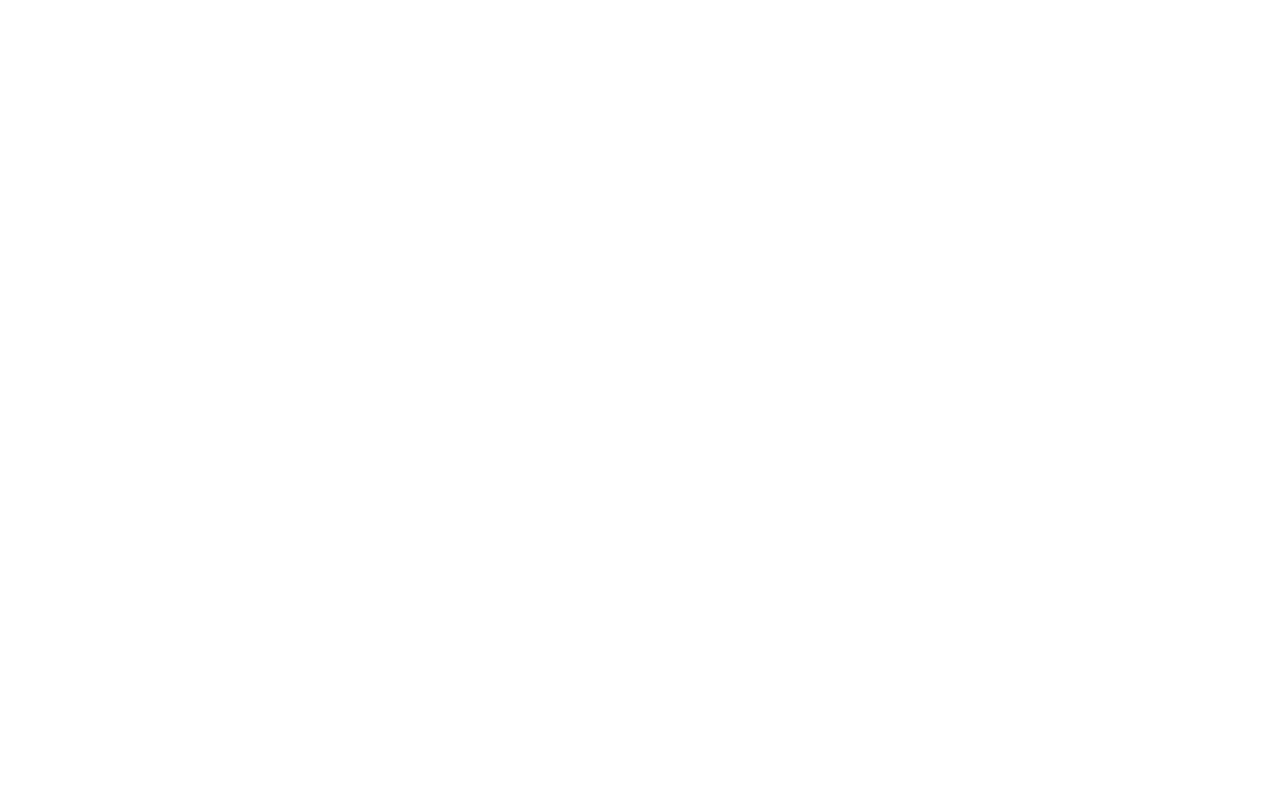
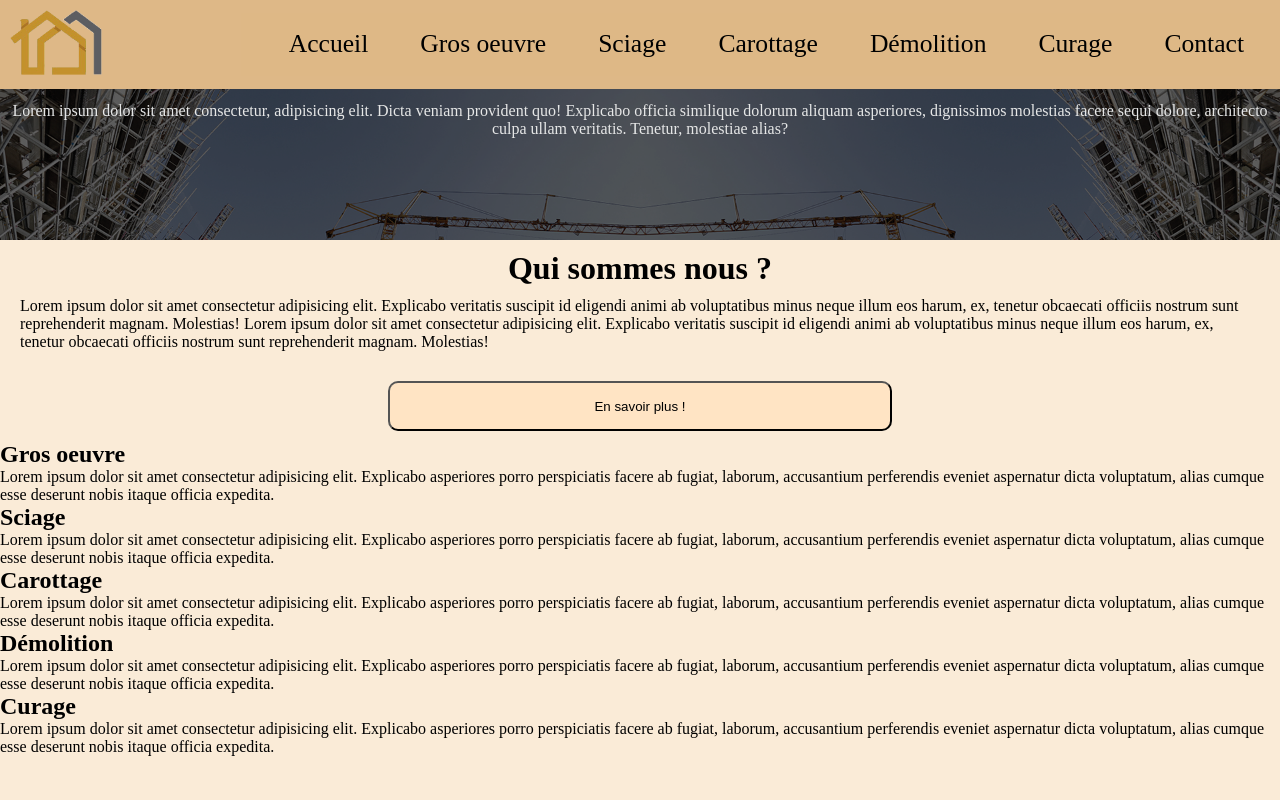
Before and after one commit to Guillaume-samtmann/devgys, a PHP site: page / in a window 1280 px wide. Before the commit the page is empty. Run offline with PHP 8.4, Linux system fonts and the light colour scheme.

Commit message:
deuxime commit

```diff
--- a/index.php
+++ b/index.php
@@ -3,9 +3,84 @@
 <head>
     <meta charset="UTF-8">
     <meta name="viewport" content="width=device-width, initial-scale=1.0">
+    <link rel="stylesheet" href="styles.css">
     <title>Tabat</title>
 </head>
 <body>
+<header>
+<nav class="navbar " role="navigation">
+        <div class="navbar__logo">
+            <ul>
+                <li>
+                    <a class="logo" href="index.php"><img src="img/logo.png" alt=""></a>
+                </li>
+            </ul>
+        </div>
+        <ul class="navbar__links">
+            <li class="navbar__link first"><a href="index.php">Accueil</a></li>
+            <li class="navbar__link second"><a href="listing.php">Gros oeuvre</a></li>
+            <li class="navbar__link third"><a href="form_recherche.php">Sciage</a></li>
+            <li class="navbar__link four"><a href="./admin/admin.php">Carottage</a></li>
+            <li class="navbar__link five"><a href="./admin/admin.php">Démolition</a></li>
+            <li class="navbar__link six"><a href="./admin/admin.php">Curage</a></li>
+            <li class="navbar__link seven"><a href="./admin/admin.php">Contact</a></li>
+        </ul>
+        <button class="burger">
+            <span class="bar"></span>
+
+        </button>
+    </nav>
+    <script src="js.js"></script>
+</header>
+<main>
+    <div class="intro">
+        <p>Lorem ipsum dolor sit amet consectetur, adipisicing elit. Dicta veniam provident quo! Explicabo officia similique dolorum
+            aliquam asperiores, dignissimos molestias facere sequi dolore, architecto culpa ullam veritatis. Tenetur, molestiae alias?
+        </p>
+    </div>
+    <div class="descriptiontabat">
+        <h1>Qui sommes nous ?</h1>
+        <p>Lorem ipsum dolor sit amet consectetur adipisicing elit. Explicabo veritatis suscipit id eligendi animi ab
+            voluptatibus minus neque illum eos harum, ex, tenetur obcaecati officiis nostrum sunt reprehenderit magnam. Molestias!
+            Lorem ipsum dolor sit amet consectetur adipisicing elit. Explicabo veritatis suscipit id eligendi animi ab
+            voluptatibus minus neque illum eos harum, ex, tenetur obcaecati officiis nostrum sunt reprehenderit magnam. Molestias!
+        </p>
+        <button>En savoir plus !</button>
+    </div>
+    <div class="lesactivites">
+        <div class="gros-oeuvre">
+            <h2>Gros oeuvre</h2>
+              <p>Lorem ipsum dolor sit amet consectetur adipisicing elit. Explicabo asperiores porro perspiciatis facere ab fugiat,
+                laborum, accusantium perferendis eveniet aspernatur dicta voluptatum, alias cumque esse deserunt nobis itaque officia expedita.
+            </p>
+        </div>
+        <div class="sciage">
+            <h2>Sciage</h2>
+            <p>Lorem ipsum dolor sit amet consectetur adipisicing elit. Explicabo asperiores porro perspiciatis facere ab fugiat,
+                laborum, accusantium perferendis eveniet aspernatur dicta voluptatum, alias cumque esse deserunt nobis itaque officia expedita.
+            </p>
+        </div>
+        <div class="carottage">
+            <h2>Carottage</h2>
+            <p>Lorem ipsum dolor sit amet consectetur adipisicing elit. Explicabo asperiores porro perspiciatis facere ab fugiat,
+            laborum, accusantium perferendis eveniet aspernatur dicta voluptatum, alias cumque esse deserunt nobis itaque officia expedita.
+        </p>
+        </div>
+        <div class="demolition">
+            <h2>Démolition</h2>
+            <p>Lorem ipsum dolor sit amet consectetur adipisicing elit. Explicabo asperiores porro perspiciatis facere ab fugiat,
+                laborum, accusantium perferendis eveniet aspernatur dicta voluptatum, alias cumque esse deserunt nobis itaque officia expedita.
+            </p>
+        </div>
+        <div class="curage">
+            <h2>Curage</h2>
+             <p>Lorem ipsum dolor sit amet consectetur adipisicing elit. Explicabo asperiores porro perspiciatis facere ab fugiat,
+                laborum, accusantium perferendis eveniet aspernatur dicta voluptatum, alias cumque esse deserunt nobis itaque officia expedita.
+            </p>
+        </div>
+    </div>
+</main>
+
 
 </body>
 </html>
--- /dev/null
+++ b/js.js
@@ -0,0 +1,8 @@
+function togglemenu(){
+    const navbar = document.querySelector('.navbar');
+    const burger = document.querySelector('.burger');
+    burger.addEventListener('click', () => {
+ navbar.classList.toggle('show-nav');
+    })
+}
+togglemenu();
--- /dev/null
+++ b/styles.css
@@ -0,0 +1,215 @@
+*{
+    box-sizing: border-box;
+    margin: 0;
+    padding: 0;
+    outline: none;
+    overflow-x: hidden;
+}
+body {
+    background: antiquewhite;
+}
+/*nabar*/
+.navbar__logo li a{
+    text-decoration: none;
+    color: #efefef;
+}
+.navbar {
+    display: flex;
+    align-items: center;
+    justify-content: space-between;
+    padding: 10px;
+    color:#f0f0f0;
+    background: burlywood;
+}
+.navbar__links{
+    display: flex;
+}
+.navbar__link{
+    padding: 0 10px;
+}
+.navbar__link a{
+    text-decoration: none;
+    color:#000000;
+}
+.navbar__links{
+    display: flex;
+    flex-direction: column;
+    width: 0;
+    height:calc(100vh - 65px);
+    position: absolute;
+    top:65px ;
+    right: 0;
+    background: #deb887e8;
+    transition: all .5s ease-in-out;
+}
+ul{
+    list-style: none;
+}
+.show-nav .navbar__links{
+    width: 100%;
+}
+.navbar__link{
+    transform:translatex(101%) ;
+}
+.show-nav .navbar__link{
+    transform:translatex(0%) ;
+}
+.navbar__link > a{
+    display: block;
+    padding: 1rem;
+    font-size: 1.6rem;
+    transition: all .4s ease-in-out;
+}
+.navbar__link > a:hover{
+    padding-left: 2rem;
+    letter-spacing: 5px;
+}
+/*toglle menu*/
+.burger{
+    display: block;
+    position: relative;
+    padding: 0;
+    width: 45px;
+    height: 45px;
+    border: none;
+    background: transparent;
+    cursor: pointer;
+}
+.bar{
+    display: block;
+    width: 45px;
+    height: 4px;
+    background: #f0f0f0;
+    border-radius: 3px;
+    transition: all .5s ease-in-out;
+}
+.show-nav .bar{
+    width: 0;
+    background: transparent;
+}
+.bar::before, .bar::after{
+    content: "";
+    width: 45px;
+    height: 4px;
+    position: absolute;
+    left: 0;
+    background: #f0f0f0;
+    border-radius: 3px;
+    transition: all .5s ease-in-out;
+}
+.bar::before{
+    transform: translateY(-12px);
+}
+.show-nav .bar::before{
+    transform: rotate(45deg);
+}
+.bar::after{
+    transform: translateY(12px);
+}
+.show-nav .bar::after{
+    transform: rotate(-45deg);
+}
+/*animation*/
+.show-nav .first{
+    transition: all 1s ease-out;
+}
+.show-nav .second{
+    transition: all 1.1s ease-out;
+}
+.show-nav .third{
+    transition: all 1.2s ease-out;
+}
+.show-nav .four{
+    transition: all 1.3s ease-out;
+}
+.show-nav .five{
+    transition: all 1.4s ease-out;
+}
+.show-nav .six{
+    transition: all 1.5s ease-out;
+}
+.show-nav .seven{
+    transition: all 1.6s ease-out;
+}
+.logo img{
+    width: 20%;
+}
+
+/*introduction*/
+.intro{
+    height: 30vh;
+    background-image: url(img/intro.png);
+    background-size: cover;
+    display: flex;
+    justify-content: center;
+    align-items: center;
+    color: rgb(230, 231, 231);
+}
+.intro p{
+    text-align: center;
+}
+/*descriptiontabat*/
+.descriptiontabat{
+    padding: 10px;
+    display: flex;
+    flex-direction: column;
+    justify-content: center;
+    align-items: center;
+}
+.descriptiontabat p{
+    padding: 10px;
+
+}
+.descriptiontabat button{
+    margin-top: 20px;
+    height: 50px;
+    width: 40%;
+    border-radius: 10px;
+    background: bisque;
+}
+
+
+
+
+
+/************version ordinateur***/
+
+@media screen and (min-width:480px){
+    header {
+        position: fixed;
+        width: 100%;
+        z-index: 99;
+    }
+    .burger{
+        display: none;
+    }
+    .navbar__link{
+        transform:none ;
+    }
+    .navbar__links{
+        height: auto;
+        width: 100%;
+        display: flex;
+        flex-direction: row;
+        justify-content: flex-end;
+        position: inherit;
+    }
+    .navbar__link > a:hover{
+        padding-left: 1rem;
+        letter-spacing: 0px;
+    }
+    .navbar__link > a::after{
+        display: block;
+        content: "";
+        width: 0;
+        height: 1px;
+        background: white;
+        transition:width .4s ;
+    }
+    .navbar__link:hover >a::after{
+        width: 100%;
+    }
+    .logo img{
+        width: 40%;
+    }
+}
```
Also changed, not shown: img/intro.jpg (added), img/intro.png (added), img/logo.png (added), 1 other file.
